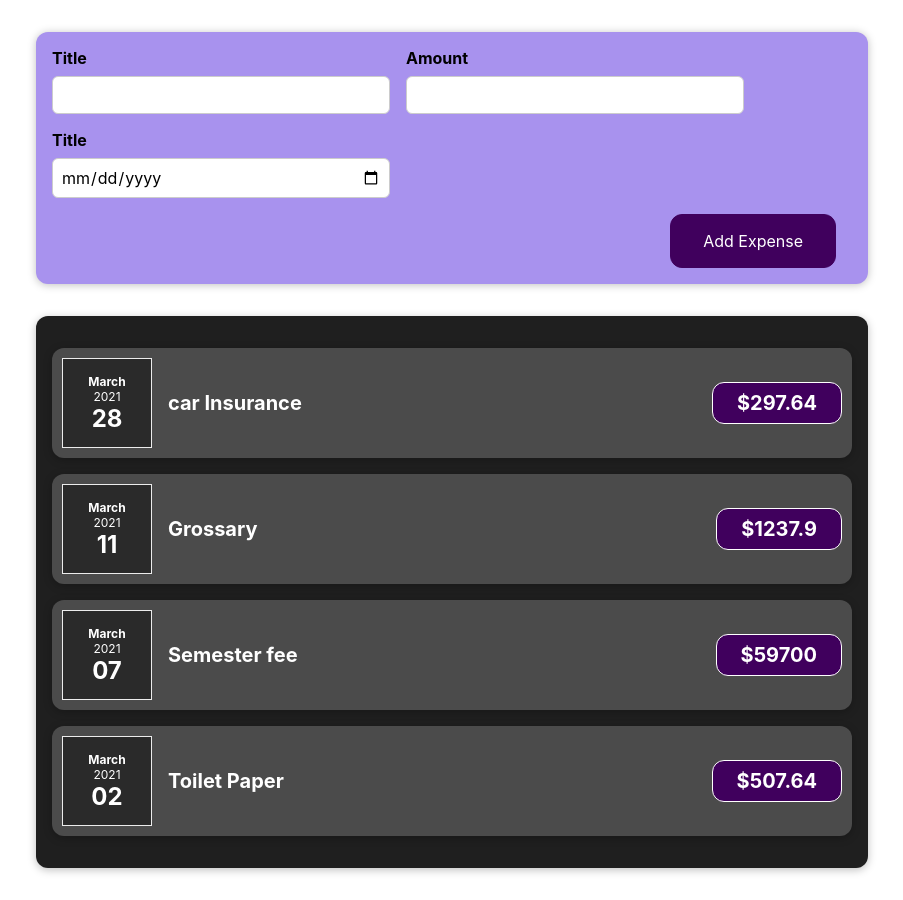
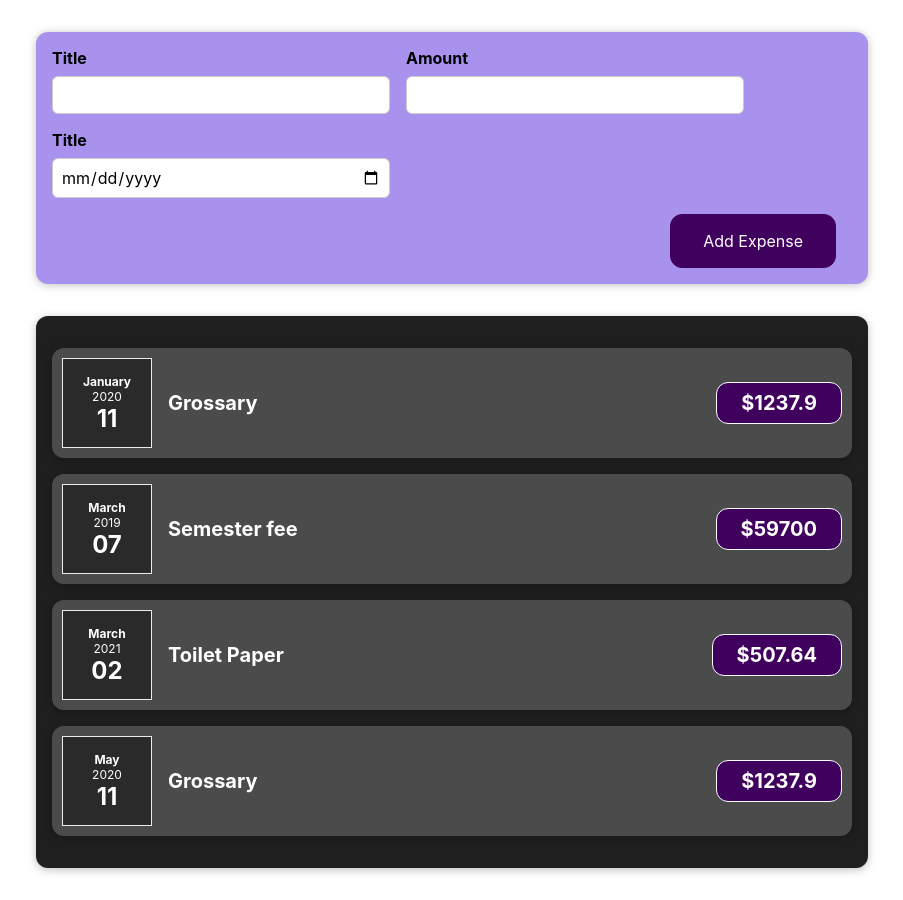
Before and after one commit to sushmita24680/ExepenseChart-app, a React (Create React App) app: page / in a window 1280 px wide. Shown: the whole page, without its empty margins (188-1091 px from the left). Built offline with nearby package versions, Linux system fonts and the light colour scheme.

Commit message:
Yearly and Monthy display expenses

```diff
--- a/src/App.js
+++ b/src/App.js
@@ -4,23 +4,19 @@
 import './index.css';
 import NewExpense from './components/NewExpense/NewExpenses';
 import Expenses from './components/Expenses/Expenses';
-function App() {
-  const expense = [
-    {
-      id: 'e1',
-      date: new Date(2021, 2, 28),
-      title: ' car Insurance',
-      amount: 297.64,
-    },
+import {useState} from 'react';
+// import Chart from './components/Chart';
+ const intialExpense= [
+
     {
       id: 'e2',
-      date: new Date(2021, 2, 11),
+      date: new Date(2020, 0, 11),
       title: ' Grossary',
       amount: 1237.9,
     },
     {
       id: 'e3',
-      date: new Date(2021, 2, 7),
+      date: new Date(2019, 2, 7),
       title: ' Semester fee',
       amount: 59700.0,
     },
@@ -31,17 +27,44 @@ function App() {
       amount: 507.64,
     },
     {
-      id: 'e5',
-      date: new Date(2021, 2, 18),
-      title: ' New Desktop',
-      amount: 12905.34,
+      id: 'e6',
+      date: new Date(2020, 4, 11),
+      title: ' Grossary',
+      amount: 1237.9,
     },
+    {
+      id: 'e7',
+      date: new Date(2022, 8, 4),
+      title: ' Semester fee',
+      amount: 59700.0,
+    },
+    {
+      id: 'e8',
+      date: new Date(2020, 9, 2),
+      title: ' Toilet Paper',
+      amount: 507.64,
+    }
   ];
+
+  function App() {
+    const [updateExpense, setUpdateExpense] = useState(intialExpense);
+
+
+
+  const NewExpenseHandler = ex =>{
+    // expense.push(ex);
+    setUpdateExpense((preexpenses)=>{
+      return [ex, ...preexpenses];
+    }
+
+    );
+  }
   return (
     <div className='App'>
 
-      <NewExpense/>
-    <Expenses item={expense} />
+      <NewExpense newItem={NewExpenseHandler} />
+
+    <Expenses item={updateExpense} />
     </div>
   );
 }
```
